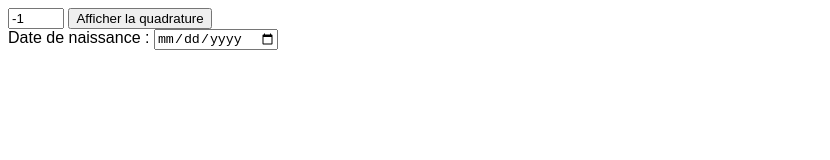
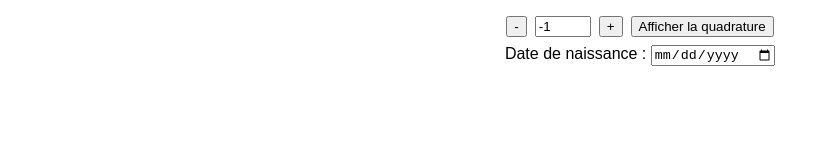
Before and after one commit to OlivierPetit/Trash, a plain HTML site: page quadra2.html in a window 1280 px wide. Shown: the whole page, without its empty margins (0-830 px from the left). Drawn offline with Linux system fonts and the light colour scheme.

Commit message:
rename and css

```diff
--- a/quadra2.html
+++ b/quadra2.html
@@ -4,13 +4,42 @@
   <meta charset="UTF-8">
   <title>Affichage des Quadratures</title>
   <style>
-    body { font-family: sans-serif; }
-    table { border-collapse: collapse; margin-top: 1rem; }
+    body {
+      font-family: sans-serif;
+      margin: 0;
+      padding: 1rem;
+      display: flex;
+      flex-direction: column;
+      align-items: center;
+    }
+    .controls {
+      display: flex;
+      flex-direction: column;
+      align-items: center;
+      gap: 0.5rem;
+      margin-bottom: 1rem;
+    }
+    .order-controls {
+      display: flex;
+      align-items: center;
+      gap: 0.5rem;
+    }
+    table {
+      border-collapse: collapse;
+      margin-top: 1rem;
+      max-width: 100%;
+    }
     td {
       border: 1px solid #333;
       padding: 0.5rem 0.8rem;
       text-align: center;
       min-width: 3em;
+    }
+    @media (max-width: 600px) {
+      td {
+        padding: 0.3rem 0.4rem;
+        font-size: 0.8rem;
+      }
     }
   </style>
 </head>
@@ -22,12 +51,19 @@ Description: Ce code JavaScript affiche la quadrature (naturelle ou manifestée)
 en disposant les lignes de droite à gauche et en affichant les cartes de cœur et de carreau en rouge.
 -->
 
-<input type="number" id="inputOrder" value="-1" min="-1" max="89">
-<button onclick="showQuadrature()">Afficher la quadrature</button>
-<br>
-<label for="birthDate">Date de naissance :</label>
-<input type="date" id="birthDate">
-<span id="personalCardDisplay" style="margin-left: 1em; font-weight: bold;"></span>
+<div class="controls">
+  <div class="order-controls">
+    <button onclick="changeOrder(-1)">-</button>
+    <input type="number" id="inputOrder" value="-1" min="-1" max="89">
+    <button onclick="changeOrder(1)">+</button>
+    <button onclick="showQuadrature()">Afficher la quadrature</button>
+  </div>
+  <div>
+    <label for="birthDate">Date de naissance :</label>
+    <input type="date" id="birthDate">
+  </div>
+  <span id="personalCardDisplay" style="font-weight: bold;"></span>
+</div>
 <br>
 <div id="output"></div>
 
@@ -190,6 +226,14 @@ function showQuadrature() {
 
   output.appendChild(table);
 }
+
+function changeOrder(delta) {
+  const input = document.getElementById("inputOrder");
+  let val = parseInt(input.value, 10);
+  val = isNaN(val) ? -1 : val + delta;
+  val = Math.max(-1, Math.min(89, val));
+  input.value = val;
+}
 </script>
 </body>
 </html>
```
